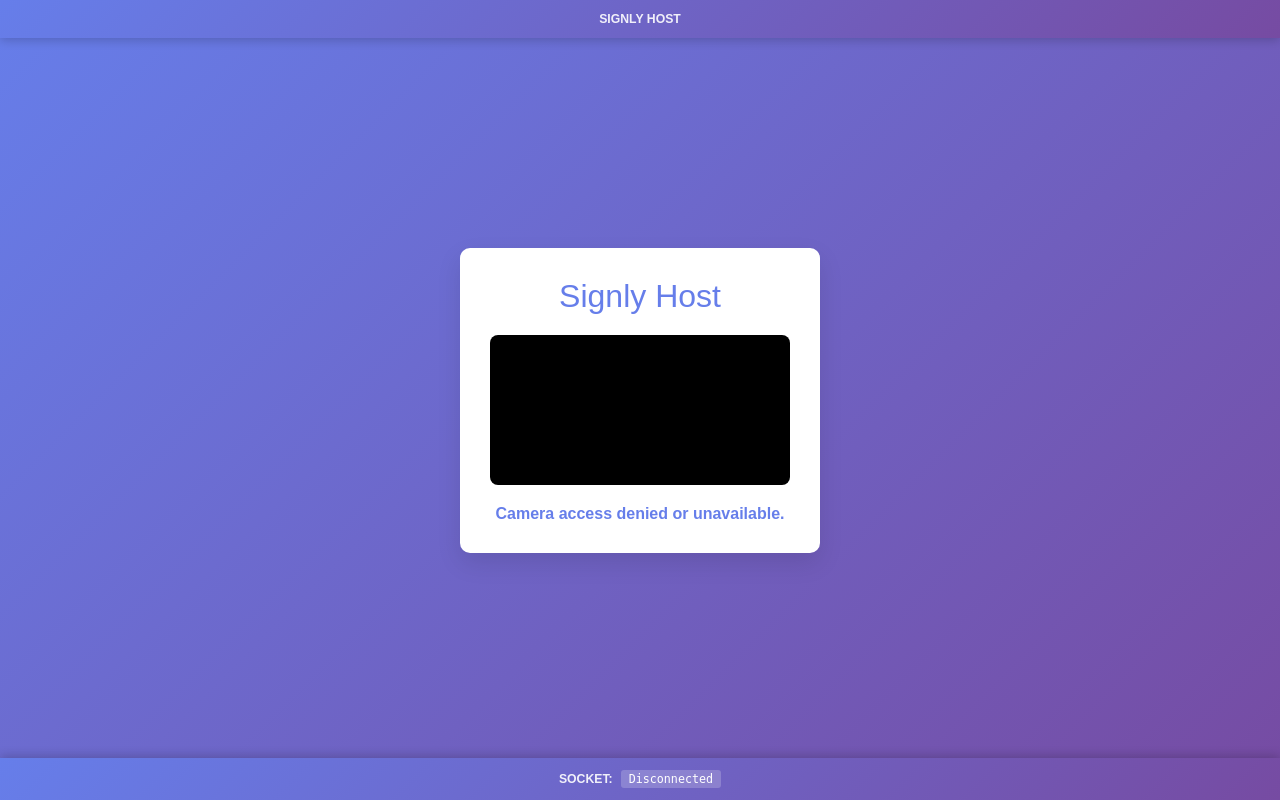
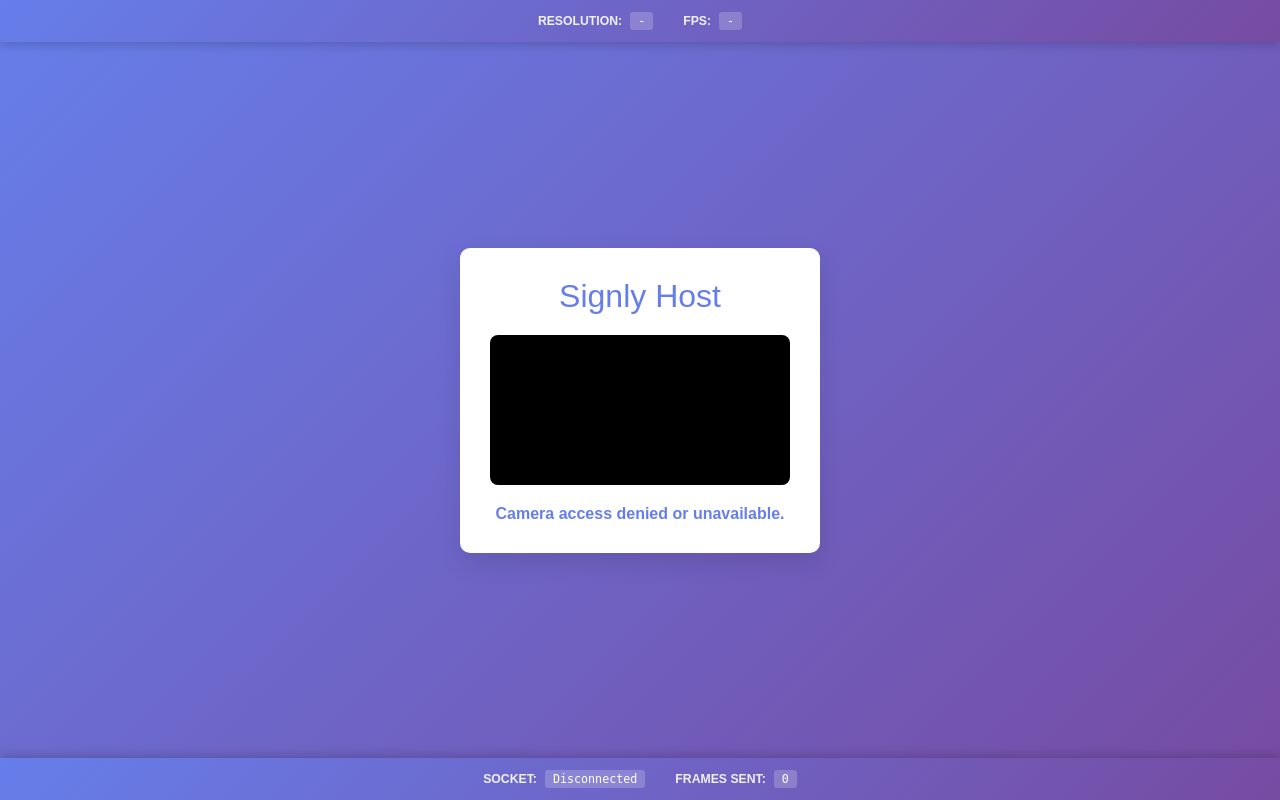
Before and after one commit to DavidUzunov/Hand-Recognition, a Flask app: page /host in a window 1280 px wide. Run offline with Flask 3, Linux system fonts and the light colour scheme; parts of the project's set-up code (start-up, migrations or seed data) failed here and were passed over.

Commit message:
Add hand detection and video streaming functionality with real-time frame transmission

```diff
--- a/app.py
+++ b/app.py
@@ -5,10 +5,12 @@ import numpy as np
 import threading
 import time
 import glob
+import tensorflow as tf
 
 mp_drawing = mp.solutions.drawing_utils
 mp_drawing_styles = mp.solutions.drawing_styles
 mp_hands = mp.solutions.hands
+model = tf.keras.models.load_model("model/asl_model.h5")
 
 # Global MediaPipe Hands instance (lazy loaded on first use)
 _hands_detector = None
@@ -47,6 +49,7 @@ curr_x = 0
 double_letter = False
 curr_letter = ""
 last_letter = ""
+LETTERS = ["A", 'B', 'C', 'D', 'E', 'F', 'G', 'H', 'I', 'J', 'K', 'L', 'M', 'N', 'O', 'P', 'Q', 'R', 'S', 'T', 'U', 'V', 'W', 'X', 'Y', 'Z']
 
 
 def detect_available_cameras():
@@ -302,6 +305,10 @@ def process_hand_data(hand):
     return np.array(data_list).reshape(1, -1)
 
 
+def get_letter(data):
+    prediction = model.predict(data, verbose = 0)
+    id = np.argmax(p)
+
 def capture_hands(curr_image):
     # this will be thing that stores all images, placeholder for now
     with mp_hands.Hands(
@@ -316,6 +323,7 @@ def capture_hands(curr_image):
             return
         primary_hand = results.multi_hand_landmarks[0]
         data = process_hand_data(primary_hand)
+        get_letter(data)
         send = False
         if curr_letter != last_letter:
             if total_x >= 0.15:
@@ -324,7 +332,9 @@ def capture_hands(curr_image):
             total_x = 0
             if curr_letter == " ":
                 send = True
-            transcribe(last_letter, double_letter, send)
+            if last_letter.isspace() == False:
+                curr_letter = curr_letter.lower()
+            transcribe(curr_letter, double_letter, send)
             double_letter = False
             last_letter = curr_letter
         # checks for double letters via wrist data
--- /dev/null
+++ b/static/host.js
@@ -0,0 +1,77 @@
+const socket = io();
+const video = document.getElementById('host-video');
+const status = document.getElementById('host-status');
+const socketStatus = document.getElementById('socket-status');
+const videoResolution = document.getElementById('video-resolution');
+const videoFps = document.getElementById('video-fps');
+const framesSent = document.getElementById('frames-sent');
+
+let frameCount = 0;
+let lastFpsUpdate = Date.now();
+
+socket.on('connect', () => {
+	socketStatus.textContent = 'Connected';
+	socketStatus.style.color = '#4ade80';
+});
+socket.on('disconnect', () => {
+	socketStatus.textContent = 'Disconnected';
+	socketStatus.style.color = '#ef4444';
+});
+
+async function startCamera() {
+	try {
+		const stream = await navigator.mediaDevices.getUserMedia({ video: true, audio: false });
+		video.srcObject = stream;
+		status.textContent = 'Streaming to server...';
+		const track = stream.getVideoTracks()[0];
+		const imageCapture = new ImageCapture(track);
+		// Set resolution info
+		video.onloadedmetadata = () => {
+			videoResolution.textContent = `${video.videoWidth}x${video.videoHeight}`;
+		};
+		// Send frames at 30fps max
+		let lastFrameTime = 0;
+		async function sendFrame() {
+			const now = performance.now();
+			if (now - lastFrameTime < 33) {
+				requestAnimationFrame(sendFrame);
+				return;
+			}
+			lastFrameTime = now;
+			try {
+				const bitmap = await imageCapture.grabFrame();
+				const canvas = document.createElement('canvas');
+				canvas.width = bitmap.width;
+				canvas.height = bitmap.height;
+				const ctx = canvas.getContext('2d');
+				ctx.drawImage(bitmap, 0, 0);
+				canvas.toBlob(async blob => {
+					if (blob) {
+						try {
+							const buffer = await blob.arrayBuffer();
+							socket.emit('host_frame', new Uint8Array(buffer));
+							frameCount++;
+							framesSent.textContent = frameCount;
+						} catch (e) {
+							console.error('Error converting blob to arrayBuffer:', e);
+						}
+					}
+				}, 'image/jpeg', 0.7);
+			} catch (e) {
+				console.error('Error grabbing frame:', e);
+			}
+			// Update FPS every second
+			const now2 = Date.now();
+			if (now2 - lastFpsUpdate > 1000) {
+				videoFps.textContent = frameCount;
+				frameCount = 0;
+				lastFpsUpdate = now2;
+			}
+			requestAnimationFrame(sendFrame);
+		}
+		sendFrame();
+	} catch (err) {
+		status.textContent = 'Camera access denied or unavailable.';
+	}
+}
+startCamera();
--- a/templates/host.html
+++ b/templates/host.html
@@ -39,13 +39,31 @@
 			font-weight: bold;
 			text-align: center;
 		}
+
+		.host-info {
+			display: flex;
+			gap: 30px;
+			justify-content: center;
+			margin-top: 10px;
+			margin-bottom: 10px;
+		}
+
+		.host-info-item {
+			font-size: 1em;
+			color: #333;
+		}
 	</style>
 </head>
 
 <body>
 	<header class="status-header">
 		<div class="header-item">
-			<span class="header-label">Signly Host</span>
+			<span class="header-label">Resolution:</span>
+			<span id="video-resolution" class="header-value">-</span>
+		</div>
+		<div class="header-item">
+			<span class="header-label">FPS:</span>
+			<span id="video-fps" class="header-value">-</span>
 		</div>
 	</header>
 	<div class="host-container">
@@ -58,56 +76,13 @@
 			<span class="footer-label">Socket:</span>
 			<span id="socket-status" class="footer-value">Disconnected</span>
 		</div>
+		<div class="footer-item">
+			<span class="footer-label">Frames Sent:</span>
+			<span id="frames-sent" class="footer-value">0</span>
+		</div>
 	</footer>
 	<script src="https://cdn.socket.io/4.8.3/socket.io.min.js"></script>
-	<script>
-		const socket = io();
-		const video = document.getElementById('host-video');
-		const status = document.getElementById('host-status');
-		const socketStatus = document.getElementById('socket-status');
-
-		socket.on('connect', () => {
-			socketStatus.textContent = 'Connected';
-			socketStatus.style.color = '#4ade80';
-		});
-		socket.on('disconnect', () => {
-			socketStatus.textContent = 'Disconnected';
-			socketStatus.style.color = '#ef4444';
-		});
-
-		async function startCamera() {
-			try {
-				const stream = await navigator.mediaDevices.getUserMedia({ video: true, audio: false });
-				video.srcObject = stream;
-				status.textContent = 'Streaming to server...';
-				const track = stream.getVideoTracks()[0];
-				const imageCapture = new ImageCapture(track);
-				// Send frames every 100ms
-				setInterval(async () => {
-					try {
-						const bitmap = await imageCapture.grabFrame();
-						const canvas = document.createElement('canvas');
-						canvas.width = bitmap.width;
-						canvas.height = bitmap.height;
-						const ctx = canvas.getContext('2d');
-						ctx.drawImage(bitmap, 0, 0);
-						canvas.toBlob(blob => {
-							if (blob) {
-								blob.arrayBuffer().then(buffer => {
-									socket.emit('host_frame', new Uint8Array(buffer));
-								});
-							}
-						}, 'image/jpeg', 0.7);
-					} catch (e) {
-						// Camera may be stopped
-					}
-				}, 100);
-			} catch (err) {
-				status.textContent = 'Camera access denied or unavailable.';
-			}
-		}
-		startCamera();
-	</script>
+	<script src="/static/host.js"></script>
 </body>
 
 </html>
```
Also changed, not shown: bootstrap.py (+0 -18 lines).
